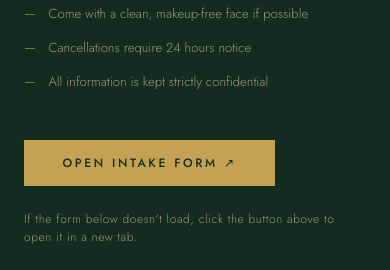
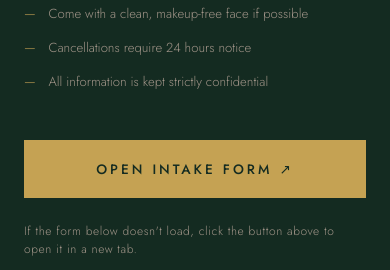
Before and after one commit to christachuuu510/lbskinsanctuary, a plain HTML site: page index.html in a window 390 px wide. Shown: the part 7015-7285 px from the top of the page. Drawn offline with nearby package versions, Linux system fonts and the light colour scheme; grey boxes are pictures that could not be loaded.

Commit message:
Update index.html
updated it to read well on mobile

```diff
--- a/index.html
+++ b/index.html
@@ -457,6 +457,9 @@
     .mobile-menu a:hover { color: var(--gold); }
     .mobile-close { position: absolute; top: 1.5rem; right: 1.5rem; font-size: 1.8rem; color: var(--muted); cursor: pointer; background: none; border: none; }
     #about, #book { grid-template-columns: 1fr; gap: 3rem; padding: 4rem 1.5rem; }
+    #book .reveal { width: 100%; }
+    #book iframe { display: none; }
+    .form-btn { display: block !important; width: 100%; text-align: center; padding: 1.2rem 2rem; font-size: .85rem; }
     #services { padding: 5rem 1.5rem; }
     #contact { padding: 5rem 1.5rem; }
     .contact-inner { grid-template-columns: 1fr; gap: 3rem; }
@@ -776,7 +779,7 @@
     </div>
 
     <div class="reveal">
-      <a href="https://docs.google.com/forms/d/e/1FAIpQLScAQd3EuGZIExRXuPHkb6M5F1_NN6ChuygvxfgbmCqRC1muzQ/viewform" target="_blank" class="btn-primary" style="display:inline-block; margin-bottom:1.5rem;">Open Intake Form ↗</a>
+      <a href="https://docs.google.com/forms/d/e/1FAIpQLScAQd3EuGZIExRXuPHkb6M5F1_NN6ChuygvxfgbmCqRC1muzQ/viewform" target="_blank" class="btn-primary form-btn" style="display:inline-block; margin-bottom:1.5rem;">Open Intake Form ↗</a>
       <p style="font-size:.75rem; color:var(--muted); margin-bottom:1.5rem; letter-spacing:.05em;">If the form below doesn't load, click the button above to open it in a new tab.</p>
       <iframe src="https://docs.google.com/forms/d/e/1FAIpQLScAQd3EuGZIExRXuPHkb6M5F1_NN6ChuygvxfgbmCqRC1muzQ/viewform?embedded=true" width="100%" height="2800" frameborder="0" marginheight="0" marginwidth="0" style="border:1px solid rgba(197,162,83,.15); max-width:100%;">Loading…</iframe>
     </div>
```
